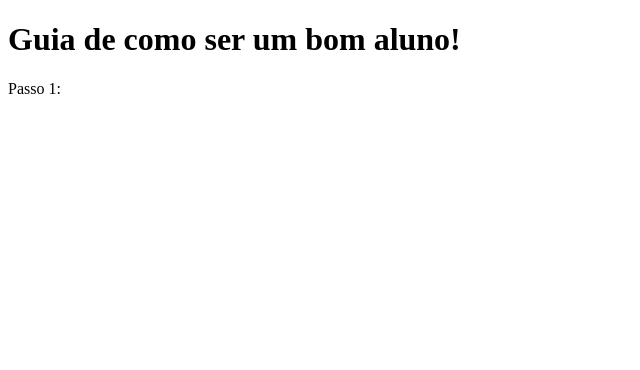
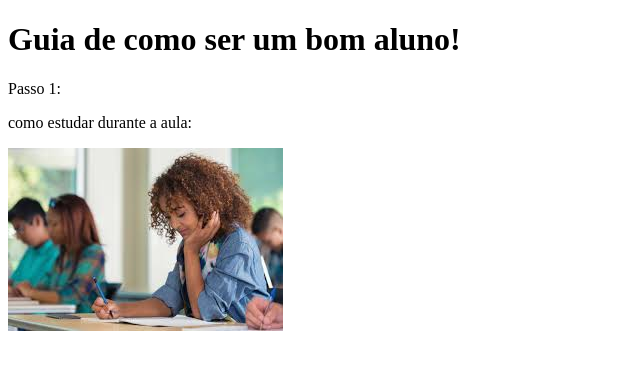
Before and after one commit to lu1sch/2024-3, a plain HTML site: page index.html in a window 1280 px wide. Shown: the whole page, without its empty margins (0-640 px from the left). Drawn offline with Linux system fonts and the light colour scheme.

Commit message:
Update index.html

```diff
--- a/index.html
+++ b/index.html
@@ -11,6 +11,8 @@
 
     <p>Passo 1:</p>
 
+    <p>como estudar durante a aula:</p>
 
+    <img src="images.jpeg" alt="images.jpeg"
 </body>
 </html>
```
